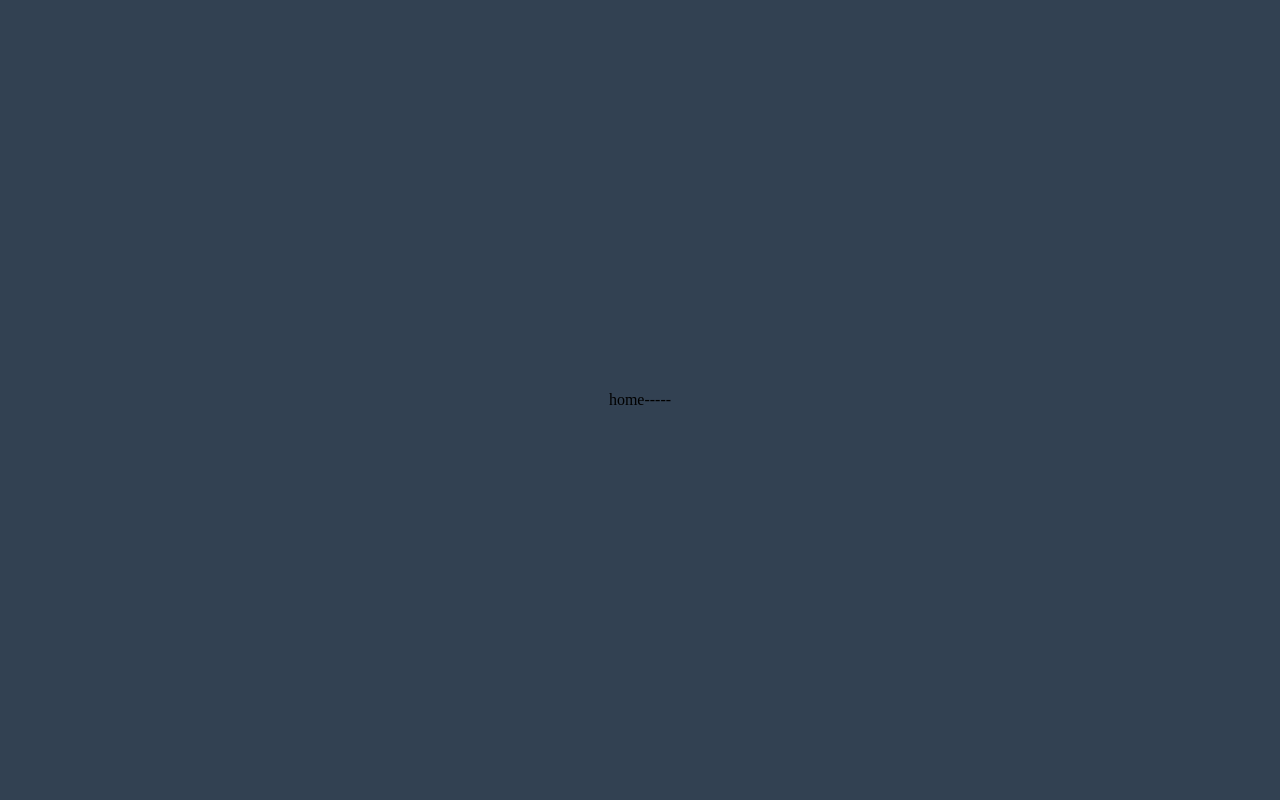
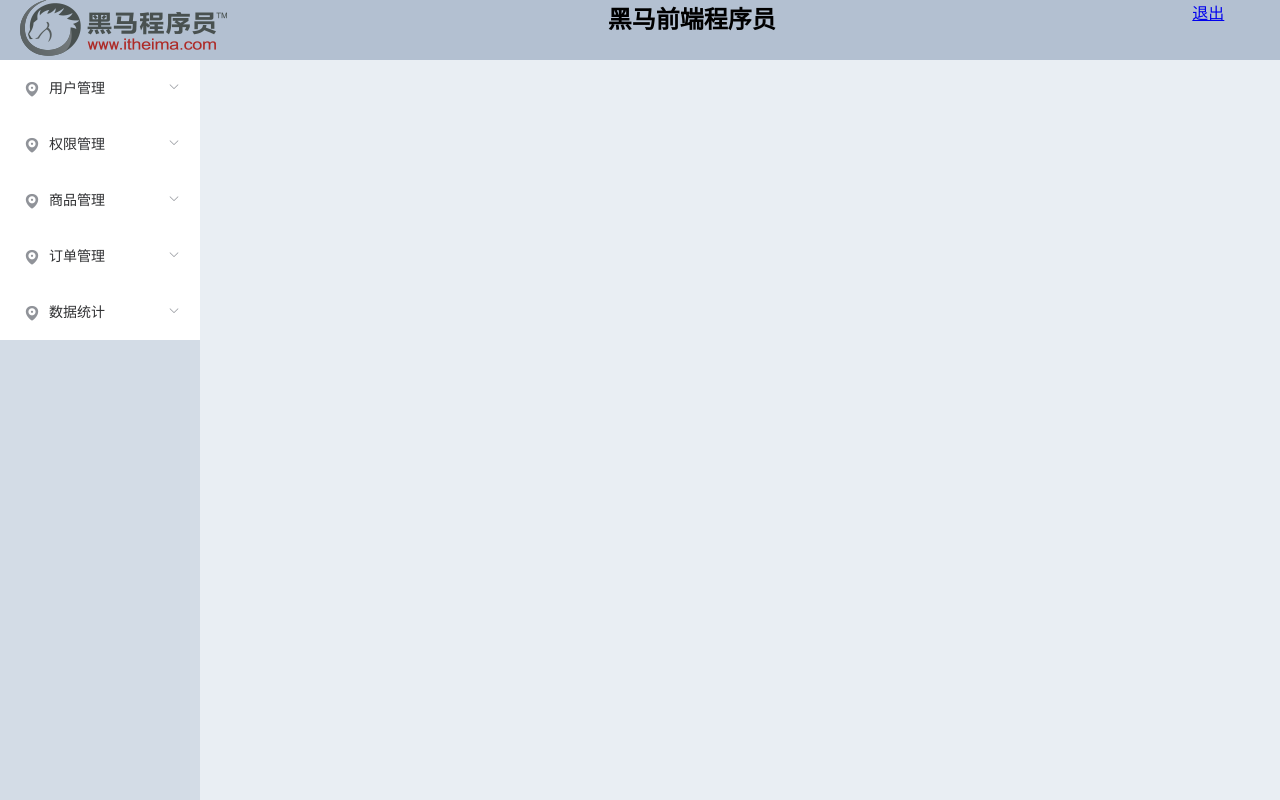
Before and after one commit to KasuganoSora520/shop64, a Vue app: page / in a window 1280 px wide. Built offline with nearby package versions, Linux system fonts and the light colour scheme.

Commit message:
主页布局完成

```diff
--- a/src/App.vue
+++ b/src/App.vue
@@ -1,6 +1,5 @@
 <template>
   <div id="app">
-    <!-- 开始了 -->
     <router-view></router-view>
   </div>
 </template>
@@ -12,4 +11,7 @@ export default {
 </script>
 
 <style>
+ #app {
+   height: 100%;
+ }
 </style>
--- a/src/components/home.vue
+++ b/src/components/home.vue
@@ -1,13 +1,138 @@
 <template>
-  <div id="app">
-    home-----
-  </div>
+  <el-container class="container">
+    <el-header>
+      <el-row>
+        <el-col :span="4">
+          <div class="grid-content bg-purple">
+            <img src="../assets/logo.png" alt="图片加载失败">
+          </div>
+        </el-col>
+        <el-col :span="18">
+          <div class="grid-content bg-purple-light">
+            <h2>黑马前端程序员</h2>
+          </div>
+        </el-col>
+        <el-col :span="2">
+          <div class="grid-content bg-purple">
+            <a href="#">退出</a>
+          </div>
+        </el-col>
+      </el-row>
+    </el-header>
+    <el-container>
+      <el-aside class="aside" width="200px">
+        <el-col :span="12">
+          <el-menu
+            :unique-opened="true"
+            default-active="2"
+            class="el-menu-vertical-demo"
+
+          >
+          <!-- @open="handleOpen"
+            @close="handleClose" -->
+            <el-submenu index="1">
+              <template slot="title">
+                <i class="el-icon-location"></i>
+                <span>用户管理</span>
+              </template>
+              <el-menu-item-group>
+                <el-menu-item index="Users">
+                  <i class="el-icon-menu"></i>用户列表
+                </el-menu-item>
+              </el-menu-item-group>
+            </el-submenu>
+            <el-submenu index="2">
+              <template slot="title">
+                <i class="el-icon-location"></i>
+                <span>权限管理</span>
+              </template>
+              <el-menu-item-group>
+                <el-menu-item index="1-1">
+                  <i class="el-icon-menu"></i>角色列表
+                </el-menu-item>
+              </el-menu-item-group>
+              <el-menu-item-group>
+                <el-menu-item index="1-1" text-color>
+                  <i class="el-icon-menu"></i>权限列表
+                </el-menu-item>
+              </el-menu-item-group>
+            </el-submenu>
+            <el-submenu index="3">
+              <template slot="title">
+                <i class="el-icon-location"></i>
+                <span>商品管理</span>
+              </template>
+              <el-menu-item-group>
+                <el-menu-item index="1-1">
+                  <i class="el-icon-menu"></i>商品列表
+                </el-menu-item>
+              </el-menu-item-group>
+              <el-menu-item-group>
+                <el-menu-item index="1-1">
+                  <i class="el-icon-menu"></i>分类参数
+                </el-menu-item>
+              </el-menu-item-group>
+              <el-menu-item-group>
+                <el-menu-item index="1-1" text-color>
+                  <i class="el-icon-menu"></i>商品分类
+                </el-menu-item>
+              </el-menu-item-group>
+            </el-submenu>
+            <el-submenu index="4">
+              <template slot="title">
+                <i class="el-icon-location"></i>
+                <span>订单管理</span>
+              </template>
+              <el-menu-item-group>
+                <el-menu-item index="1-1">
+                  <i class="el-icon-menu"></i>订单列表
+                </el-menu-item>
+              </el-menu-item-group>
+            </el-submenu>
+            <el-submenu index="5">
+              <template slot="title">
+                <i class="el-icon-location"></i>
+                <span>数据统计</span>
+              </template>
+              <el-menu-item-group>
+                <el-menu-item index="1-1">
+                  <i class="el-icon-menu"></i>数据报表
+                </el-menu-item>
+              </el-menu-item-group>
+            </el-submenu>
+          </el-menu>
+        </el-col>
+      </el-aside>
+      <el-main class="main">
+        <router-view></router-view>
+      </el-main>
+    </el-container>
+  </el-container>
 </template>
 
 <script>
-export default {
-}
+export default {}
 </script>
 
 <style>
+.container {
+  height: 100%;
+  background-color: #b3c0d1;
+}
+.aside {
+  background-color: #d3dce6;
+}
+.main {
+  width: 100%;
+  background-color: #e9eef3;
+}
+.grid-content {
+  text-align: center;
+}
+.aside {
+  width: 400px;
+}
+.el-menu-vertical-demo {
+  width: 200px;
+}
 </style>
--- a/src/components/login.vue
+++ b/src/components/login.vue
@@ -26,10 +26,8 @@
   },
   methods: {
     handleLogin() {
-				this.$http
-				.post(`login`, this.formdata)
-				.then(res => {
-          // console.log(res);
+      this.$http.post(`login`, this.formdata).then(res => {
+        console.log(res);
         const {
           data: {
             data,
@@ -37,14 +35,32 @@
           }
         } = res;
         if (status === 200) {
-          	this.$message.success(msg)
+          localStorage.setItem("token", data.token);
+          this.$message.success(msg);
           this.$router.push({
-          		name:'home'
-          	})
-          }else {
-          	this.$message.error(msg)
+            name: "home"
+          });
+        } else {
+          this.$message.error(msg);
         }
-      })
+      });
+      // const res = await this.$http.post(`login`, this.formdata);
+      // const {
+      //   data: {
+      //     data: { token },
+      //     meta: { msg, status }
+      //   }
+      // } = res;
+      // console.log(res);
+      // localStorage.setItem("token", token);
+      // if (status === 200) {
+      //   this.$message.success(msg);
+      //   this.$router.push({
+      //     name: "home"
+      //   });
+      // } else {
+      //   this.$message.error(msg);
+      // }
     }
   }
 };
--- /dev/null
+++ b/src/components/users.vue
@@ -0,0 +1,13 @@
+<template>
+<div>div----</div>
+</template>
+
+<script>
+export default {
+
+}
+</script>
+
+<style>
+
+</style>
--- a/src/router/index.js
+++ b/src/router/index.js
@@ -3,6 +3,7 @@ import Router from 'vue-router'
 import Login from '../components/login.vue'
 import Home from '../components/home.vue'
 // import login from "@/components/login.vue"
+import Users from '@/components/users.vue'
 
 Vue.use(Router)
 
@@ -11,12 +12,20 @@ export default new Router({
 		{
 			path: '/',
 			name: 'home',
-			component:Home
+			component: Home,
+			children: [
+				{
+					name: 'users',
+					path: '/users',
+					component: Users
+				}
+			]
 		},
 		{
 			name: 'login',
 			path: '/login',
 			component: Login
 		}
+
 	]
 })
```
Also changed, not shown: src/assets/logo.png (added). Lines whose indentation alone changed are shown as unchanged.
